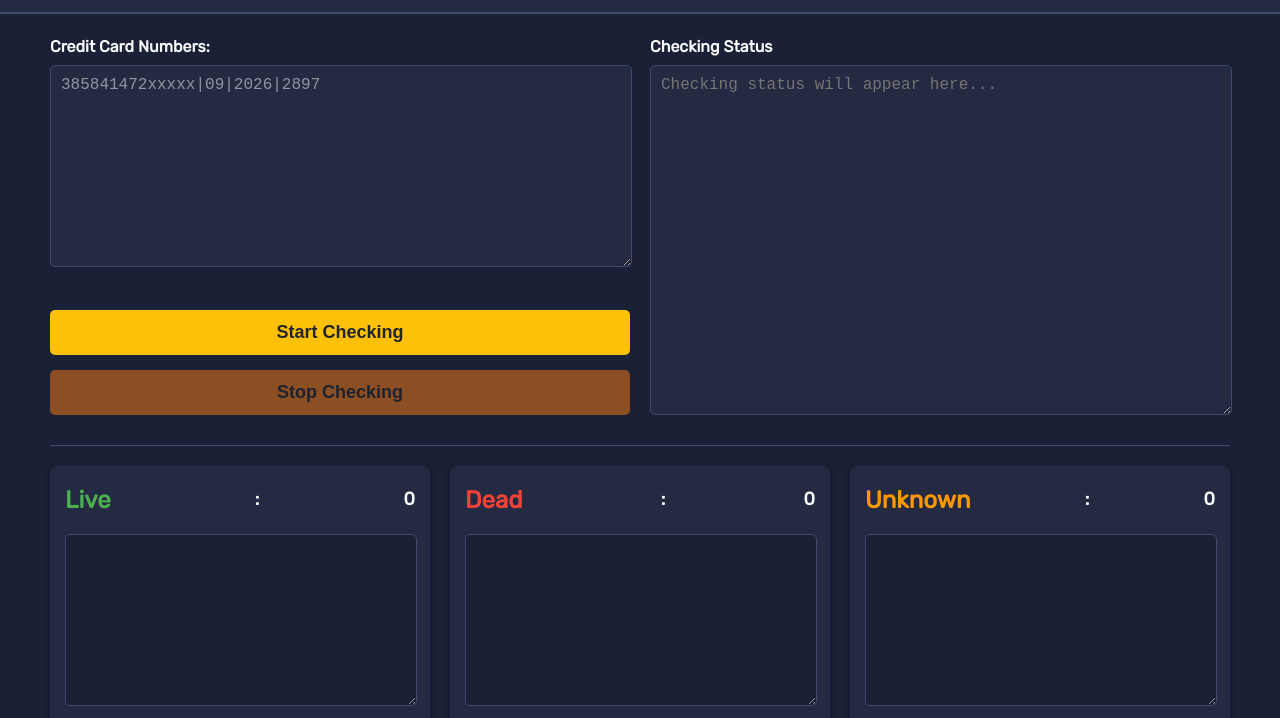
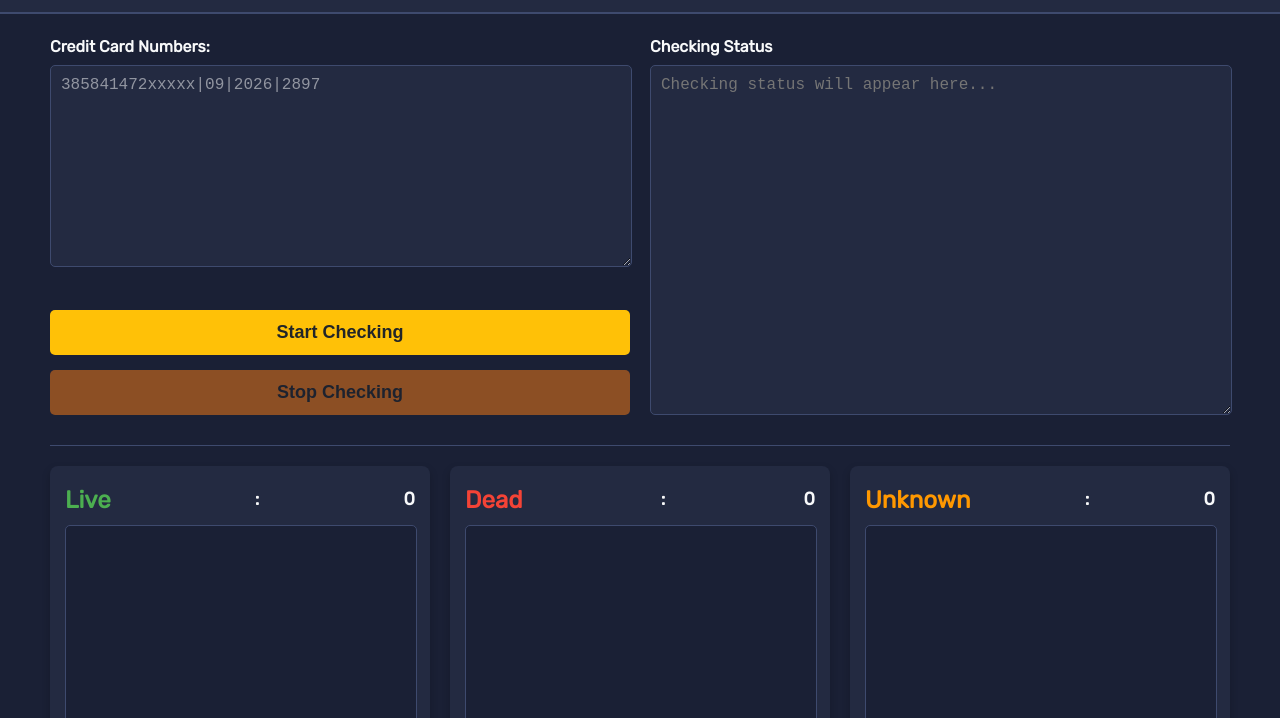
Before and after one commit to bbinl/cc-checker-faker-backup, a plain HTML site: page index.html in a window 1280 px wide. Shown: the part 56-774 px from the top of the page. Drawn offline with Linux system fonts and the light colour scheme; some packages are replaced by stand-ins of ours; a script that the page names is missing.

Commit message:
Update style.css

```diff
--- a/style.css
+++ b/style.css
@@ -253,7 +253,7 @@ body {
   box-shadow: 0 4px 8px rgba(0, 0, 0, 0.2);
   display: flex;
   flex-direction: column;
-  gap: 10px;
+  gap: 1px;
 }
 
 .result-container h2 {
@@ -276,19 +276,19 @@ body {
 .result-container h2 .dead { color: var(--red-dead); }
 .result-container h2 .unknown { color: var(--orange-unknown); }
 
-.result-textarea { /* Style for the textareas within result-container */
-  width: calc(100% - 20px); /* Adjust for padding */
-  height: 150px; /* Fixed height for consistency */
+.result-textarea {
+  width: calc(100% - 20px);
+  height: 200px;
   padding: 10px;
-  background-color: var(--dark-blue); /* Slightly darker background for textareas */
+  background-color: var(--dark-blue);
   border: 1px solid var(--light-blue);
   border-radius: 5px;
   color: var(--text-color-light);
   font-size: 14px;
-  resize: vertical; /* Allow vertical resizing if needed */
+  resize: vertical;
   white-space: pre;
   word-wrap: normal;
-  overflow: auto; /* Scrollbars when content overflows */
+  overflow: auto;
 }
 
 .result-textarea::-webkit-scrollbar {
```
